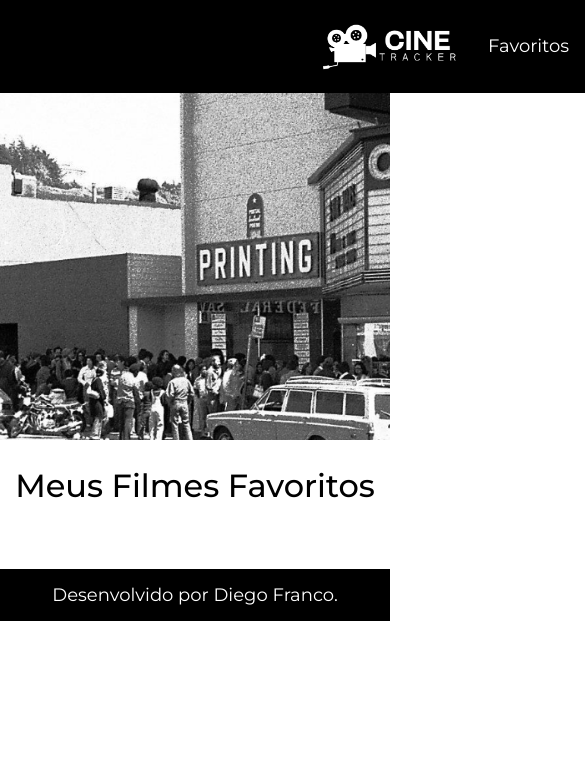
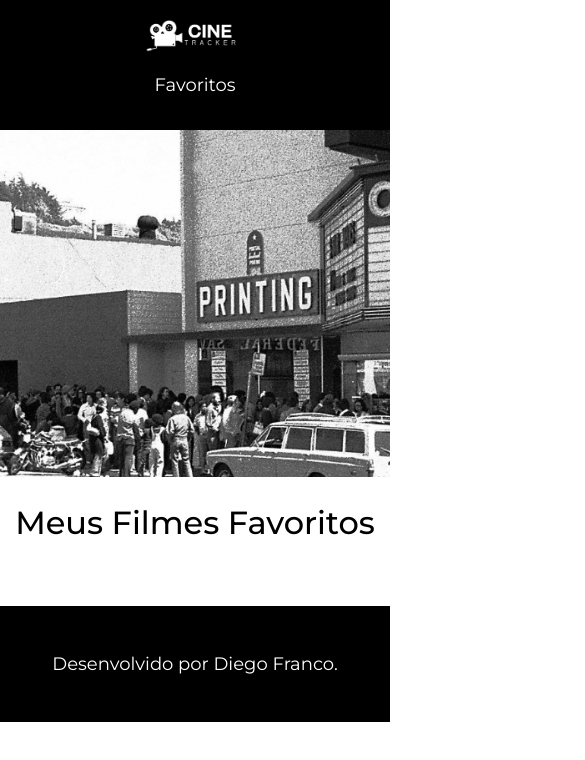
Before and after one commit to dgusfr/react_cine_tracker, a React app: page /favoritos in a window 390 px wide. Shown: the top 760 px of the page, 585 px wide, since content can reach past the window. Built offline with nearby package versions, Linux system fonts and the light colour scheme.

Commit message:
feat(responsividade): ajustar layout do cabeçalho para telas pequenas

```diff
--- a/src/components/Cabecalho/Cabecalho.module.css
+++ b/src/components/Cabecalho/Cabecalho.module.css
@@ -10,3 +10,31 @@
   width: 150px;
   height: auto;
 }
+
+nav {
+  display: flex;
+  gap: 1em;
+}
+
+@media (max-width: 800px) {
+  .cabecalho {
+    padding: 1.1em 10em;
+  }
+  .logo {
+    width: 120px;
+  }
+}
+
+@media (max-width: 400px) {
+  .cabecalho {
+    flex-direction: column;
+    padding: 1em 2em;
+  }
+  .logo {
+    width: 100px;
+  }
+  nav {
+    flex-direction: column;
+    gap: 0.5em;
+  }
+}
--- a/src/components/Rodape/Rodape.module.css
+++ b/src/components/Rodape/Rodape.module.css
@@ -1,11 +1,46 @@
 .rodape {
-    display: flex;
-    justify-content: center;
-    background-color: var(--preto);
+  background-color: var(--preto);
+  color: var(--branco);
+  padding: 2em 20em;
+  display: flex;
+  justify-content: space-between;
+  align-items: center;
 }
 
 .rodape h2 {
-    font-weight: 400;
-    font-size: 18px;
-    color: var(--branco);
+  font-weight: 400;
+  font-size: 18px;
+  color: var(--branco);
 }
+
+.texto {
+  font-size: 1em;
+}
+
+.links {
+  display: flex;
+  gap: 1em;
+}
+
+@media (max-width: 800px) {
+  .rodape {
+    padding: 2em 10em; /* Reduz o padding para telas até 800px */
+  }
+  .texto {
+    font-size: 0.9em; /* Ajusta o tamanho da fonte */
+  }
+}
+
+@media (max-width: 400px) {
+  .rodape {
+    flex-direction: column; /* Alinha o conteúdo verticalmente */
+    padding: 2em 2em; /* Reduz o padding lateral */
+  }
+  .texto {
+    font-size: 0.8em; /* Fonte menor para caber em telas pequenas */
+  }
+  .links {
+    flex-direction: column; /* Alinha os links verticalmente */
+    gap: 0.5em;
+  }
+}
```
